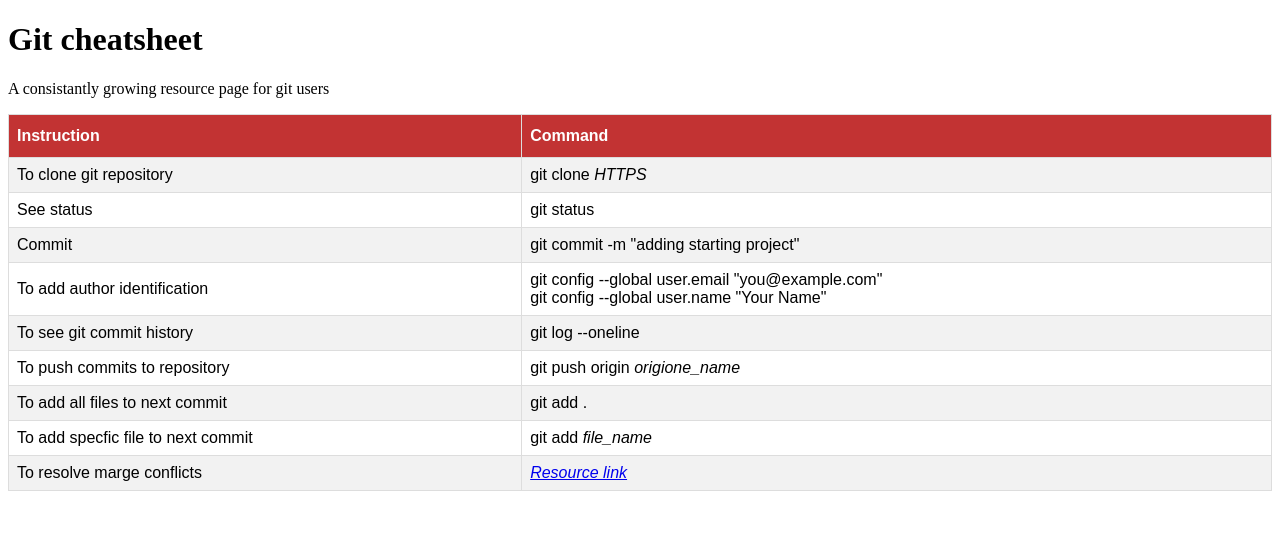
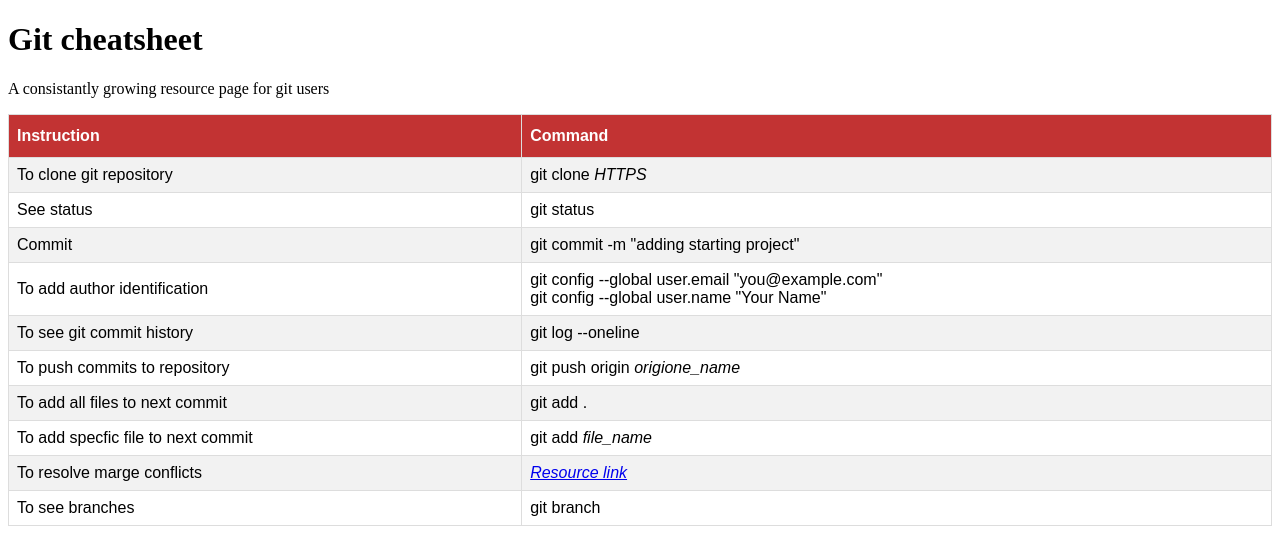
Before and after one commit to rakib313/Background-Generator, a plain HTML site: page index.html in a window 1280 px wide. Drawn offline with Linux system fonts and the light colour scheme.

Commit message:
adding create branch instruction

```diff
--- a/index.html
+++ b/index.html
@@ -51,6 +51,11 @@
             <td>To resolve marge conflicts</td>
             <td><a target="_blank" href="https://docs.github.com/en/pull-requests/collaborating-with-pull-requests/addressing-merge-conflicts/resolving-a-merge-conflict-using-the-command-line"><i>Resource link</i></a></td>
         </tr>
+        <tr>
+            <td>To see branches</td>
+            <td>git branch</td>
+        </tr>
+
       </table>
 
 </body>
```
